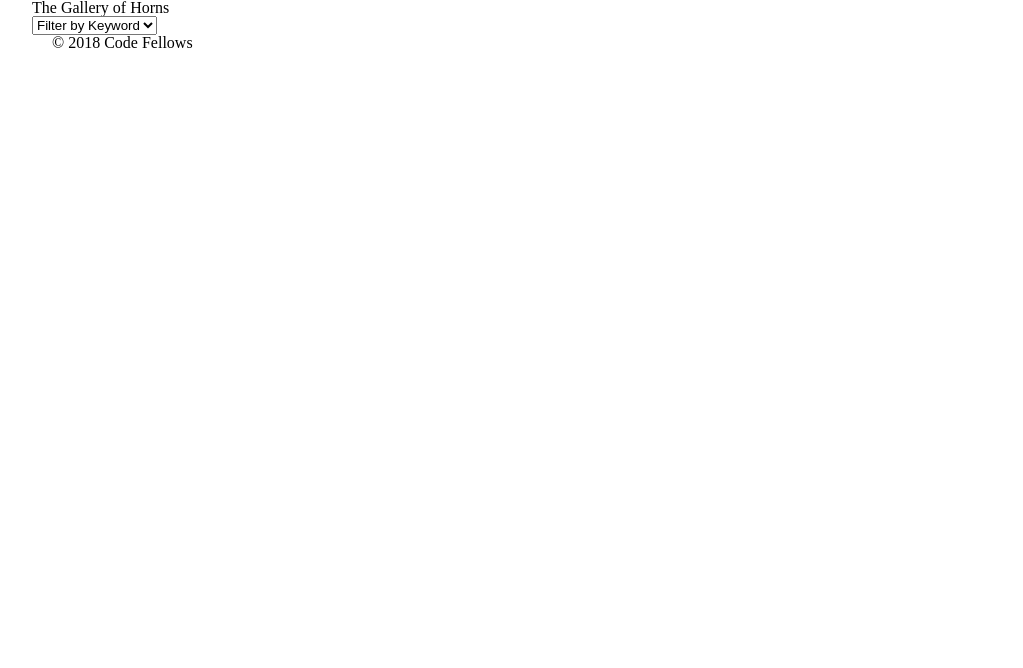
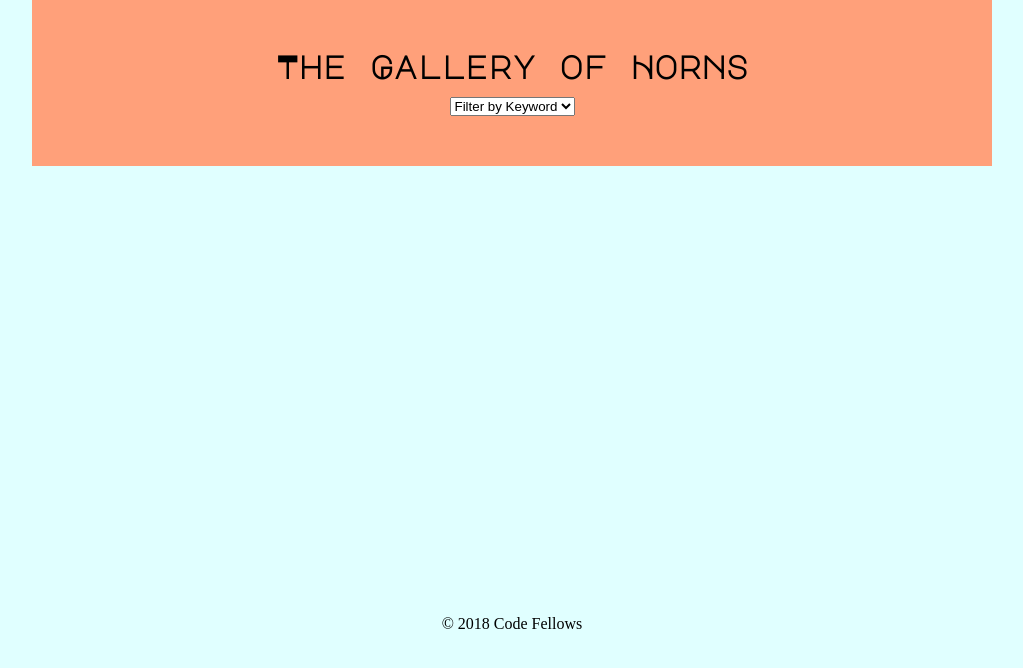
Before and after one commit to sangmlee76/lab-02, a plain HTML site: page index.html in a window 1280 px wide. Shown: the whole page, without its empty margins (128-1151 px from the left). Drawn offline with nearby package versions, Linux system fonts and the light colour scheme; no server answers; a web font is replaced by a local one.

Commit message:
final lab02

```diff
--- a/css/base.css
+++ b/css/base.css
@@ -8,5 +8,6 @@ Examples include styling of overall font and background color */
 
 body{
   max-width: 960px;
+  min-width: 480px;
   margin: auto;
 }
--- a/css/layouts.css
+++ b/css/layouts.css
@@ -7,10 +7,53 @@ Classes and IDs can be included here */
 /************************* Overall ***************************/
 /*************************************************************/
 
-div{
+body{
+  background-color: lightcyan;
+  font-family: 'Texturina', serif;
+}
+
+header{
+  font-family: 'Major Mono Display', monospace;
+  font-size: xx-large;
+  font-weight: bolder;
+  text-align: center;
+  background-color: lightsalmon;
+  padding: 50px;
+}
+
+main{
+  margin-top: 50px;
+}
+
+div#container{
   margin: auto;
   text-align: center;
-  float: left;
   margin-left: 10px;
   margin-right: 10px;
 }
+
+ul{
+  float: left;
+  height: 400px;
+  /* width: 20%; */
+  align-content: center;
+  padding-left: 20px;
+}
+
+footer {
+  clear:both;
+  text-align: center;
+}
+
+@media screen and (max-width: 768px){
+  body{
+    background-color: lightsteelblue;
+  }
+}
+
+@media screen
+  and (device-width: 360px)
+  and (device-height: 640px)
+  and (-webkit-device-pixel-ratio: 3) {
+
+}
--- a/index.html
+++ b/index.html
@@ -1,5 +1,6 @@
 <!DOCTYPE html>
 <html>
+
 <head>
   <title>The Gallery of Horns</title>
   <meta charset="UTF-8">
@@ -8,7 +9,11 @@
   <link rel="stylesheet" href="./css/base.css">
   <link rel="stylesheet" href="./css/layouts.css">
   <link rel="stylesheet" href="./css/modules.css">
+  <link rel="preconnect" href="https://fonts.gstatic.com">
+  <link href="https://fonts.googleapis.com/css2?family=Major+Mono+Display&family=Texturina:wght@200&display=swap"
+    rel="stylesheet">
 </head>
+
 <body>
   <header>
     <h1>The Gallery of Horns</h1>
@@ -31,11 +36,11 @@
   </header>
   <main>
     <!-- Use this template to build the image gallery-->
-      <div id="photo-template">
+    <ul id="photo-template">
       <h2></h2>
       <img src="" alt="">
       <p></p>
-      </div>
+    </ul>
     <section id="image-display">
       <div id="container">
 
@@ -45,7 +50,9 @@
   <footer>
     &copy; 2018 Code Fellows
   </footer>
-    <script src="https://code.jquery.com/jquery-3.5.1.min.js" integrity="sha256-9/aliU8dGd2tb6OSsuzixeV4y/faTqgFtohetphbbj0=" crossorigin="anonymous"></script>
+  <script src="https://code.jquery.com/jquery-3.5.1.min.js"
+    integrity="sha256-9/aliU8dGd2tb6OSsuzixeV4y/faTqgFtohetphbbj0=" crossorigin="anonymous"></script>
   <script src="./js/app.js"></script>
 </body>
+
 </html>
--- a/js/app.js
+++ b/js/app.js
@@ -13,7 +13,10 @@ function HornedAnimal(jsonObject){
 
 
 // define prototype render method
-HornedAnimal.prototype.render = function(){
+HornedAnimal.prototype.render = function(dropDownSelection = ''){
+
+  // NOTE: this filter logic was fixed based on assistance from in-class code-review demo (demo used Alan, Nick A, and Seid's code)
+  if (this.keyword === dropDownSelection || !dropDownSelection || dropDownSelection === 'default') {
     // Use jQuery to make a copy of the HTML template of the photo component.
     const $newHornedAnimalDiv = $('#photo-template').clone();
 
@@ -22,38 +25,31 @@ HornedAnimal.prototype.render = function(){
     $newHornedAnimalDiv.find('img').attr('src', this.image_url);
     $newHornedAnimalDiv.find('img').attr('alt', this.keyword);
     $newHornedAnimalDiv.find('p').text(this.description);
+    //remove the id attribute from the template so that it no longer shows up in future queries now that it has been modified and is no longer a template at this point
     $newHornedAnimalDiv.removeAttr('id')
 
       // update the DOM with the new horned animal object
     $('#container').append($newHornedAnimalDiv);
   }
+}
 
 // TODO: build image filter using drop down menu using an event listener and handler -- ** STUCK ON THIS **
 $('.animal-select').on('change', e => {
-  e.preventDefault();
+  $('#container').empty();
   console.log(e.target.value);
   const selectedAnimal = e.target.value;
-  for (let i=0; i < hornedAnimalsArray.length; i++){
-    // console.log(hornedAnimalsArray[i].keyword);
-    if (selectedAnimal === hornedAnimalsArray[i].keyword){
-      console.log(hornedAnimalsArray[i].keyword);
-      //TODO: render only the animals from the array that have the matching keyword attribute
-
-    }
-  }
+  hornedAnimalsArray.forEach(hornedAnimal => hornedAnimal.render(selectedAnimal));
 });
-
-
-
 
 // use $.ajax to get json files
 // TODO: SELF(Ask a TA): what is the second paramater 'json' in reference to?
-$.ajax('https://codefellows.github.io/code-301-guide/curriculum/class-02/lab/starter-code/page-1.json', 'json').then(retrievedJSONAnimalData => {
+$.ajax('https://codefellows.github.io/code-301-guide/curriculum/class-02/lab/starter-code/page-1.json', 'json')
 
   // push each json object through the constructor function to build new HornedAnimal object instance
+  .then(retrievedJSONAnimalData => {
     retrievedJSONAnimalData.forEach(hornedAnimalJSONObject => hornedAnimalsArray.push(new HornedAnimal(hornedAnimalJSONObject)));
+
+  // call the render function to render the image
   }).then(() => {
-  // call the render function to render the image
     hornedAnimalsArray.forEach(hornedAnimal => hornedAnimal.render());
-
 })
```
Also changed, not shown: 1 other file. Lines whose indentation alone changed are shown as unchanged.
